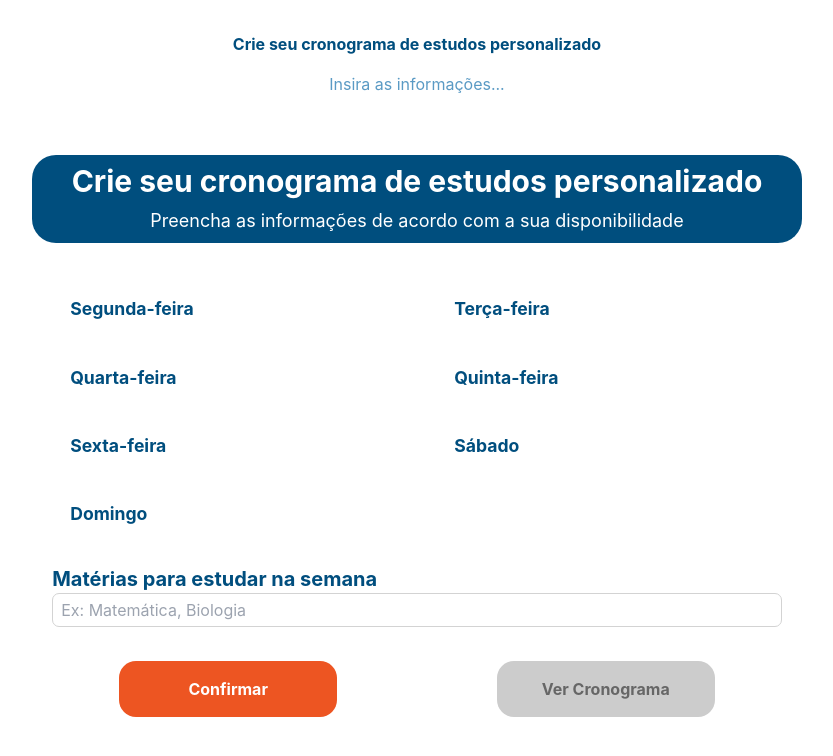
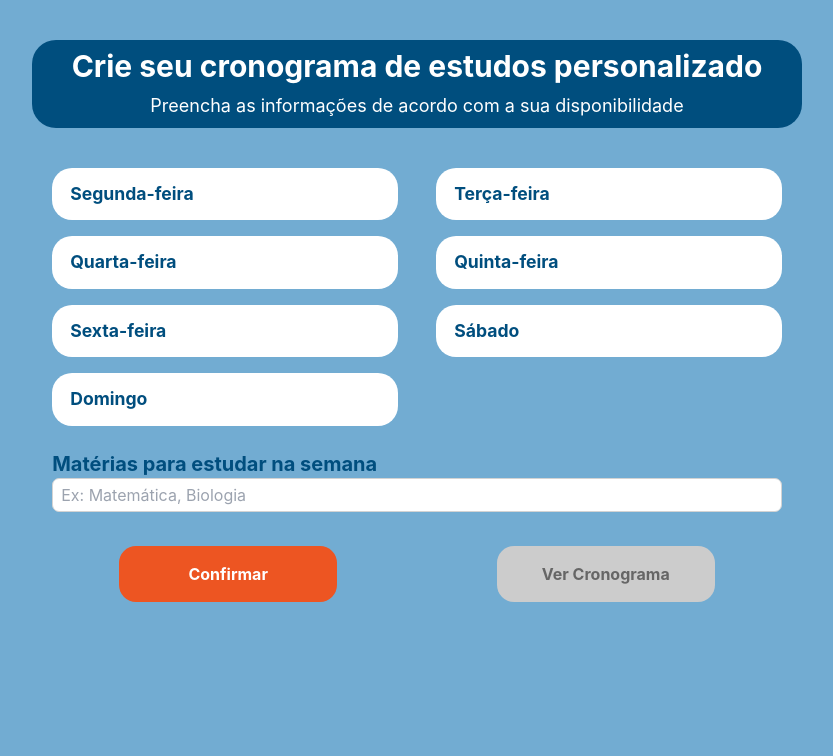
Before and after one commit to Equipe07-DS/FocusMe, a React (Create React App) app in the folder frontend/: page /novocronograma in a window 1280 px wide. Shown: the top 756 px of the page, without its empty margins (223-1056 px from the left). Built offline with nearby package versions, Linux system fonts and the light colour scheme.

Commit message:
refatoração da chamada do componente de novo cronograma

```diff
--- a/frontend/src/NovoCronograma/NovoCronograma.css
+++ /dev/null
@@ -1,51 +0,0 @@
-@tailwind base;
-@tailwind components;
-@tailwind utilities;
-
-html, body, #root {
-  background-color: #5A9AC4;
-  height: 100%;
-  margin: 0;
-  padding: 0;
-}
-
-
-.Novo {
-  background-color: #ffffff;
-  width: 100vw;
-  height: 100vh;
-  display: flex;
-  flex-direction: column;
-  align-items: center;
-  padding: 2rem;
-  overflow-y: auto;
-}
-
-p {
-  font-size: small;
-}
-
-.Tit {
-  font-weight: bold;
-  color: #004E7E;
-}
-
-.Caixa-titulo {
-  margin-bottom: 1rem;
-}
-
-.Formulario {
-  width: 80%;
-  max-width: 1000px;
-  display: grid;
-  grid-template-columns: 1fr;
-  gap: 1.2rem;
-  justify-items: center;
-}
-
-h2 {
-  font-size: 17px;
-  font-weight: 600;
-  color: #5A9AC4;
-  text-align: center;
-}
--- a/frontend/src/NovoCronograma/NovoCronograma.js
+++ b/frontend/src/NovoCronograma/NovoCronograma.js
@@ -1,19 +1,9 @@
 import FazerFormulario from '../componentes/FormsNovoCronograma/FormsNovoCronograma';
-import './NovoCronograma.css';
 
-function Novo() {
+export default function Novo() {
+
   return (
- <div className="Novo">
-  <div className='Caixa-titulo'>
-    <h1 className='Tit'>Crie seu cronograma de estudos personalizado</h1>
-  </div>
-  <div className='Formulario'>
-    <h2 className='Horarios'>Insira as informações...</h2>
     <FazerFormulario />
-  </div>
-</div>
+  )
 
-  );
 }
-
-export default Novo;
```
